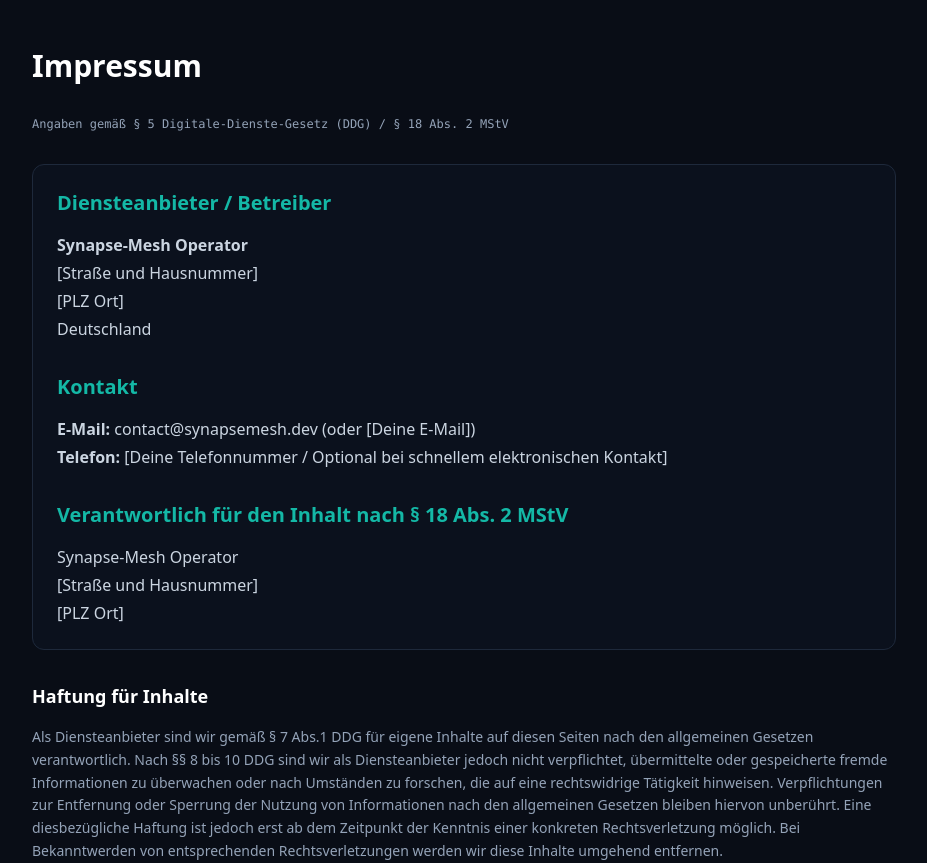
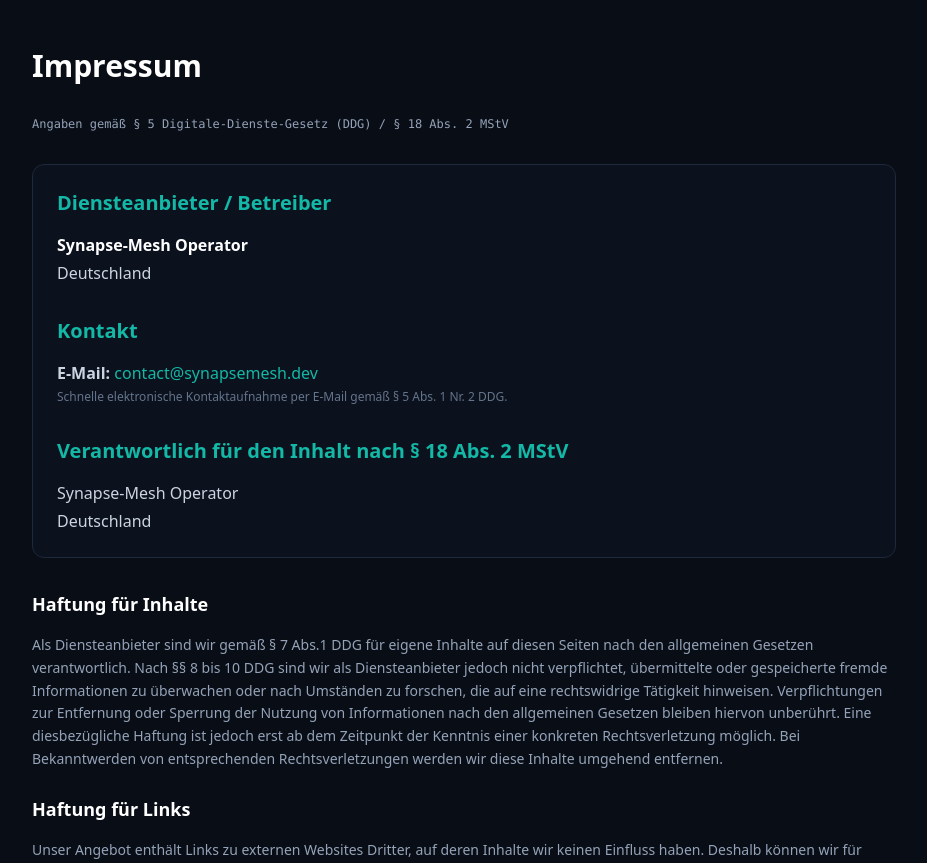
Before and after one commit to McCryptoX/synapse-mesh, a FastAPI app: page /impressum in a window 1280 px wide. Shown: the part 65-928 px from the top of the page, without its empty margins (176-1103 px from the left). Run offline with FastAPI, Linux system fonts and the light colour scheme; some libraries are stand-ins or nearby versions.

Commit message:
fix(legal): update Impressum and Privacy Policy with full contact details for Synapse-Mesh Operator

```diff
--- a/app/templates/impressum.html
+++ b/app/templates/impressum.html
@@ -42,23 +42,22 @@
         <section class="space-y-4 p-6 rounded-xl border border-slate-800 bg-slate-900/40">
             <h2 class="text-xl font-semibold text-brand-500">Diensteanbieter / Betreiber</h2>
             <div class="text-slate-300 space-y-1">
-                <p><strong>Synapse-Mesh Operator</strong></p>
-                <p>[Straße und Hausnummer]</p>
-                <p>[PLZ Ort]</p>
+                <p class="font-bold text-white">Synapse-Mesh Operator</p>
+
                 <p>Deutschland</p>
             </div>
 
             <h2 class="text-xl font-semibold text-brand-500 pt-4">Kontakt</h2>
             <div class="text-slate-300 space-y-1">
-                <p><strong>E-Mail:</strong> contact@synapsemesh.dev (oder [Deine E-Mail])</p>
-                <p><strong>Telefon:</strong> [Deine Telefonnummer / Optional bei schnellem elektronischen Kontakt]</p>
+                <p><strong>E-Mail:</strong> <a href="mailto:contact@synapsemesh.dev" class="text-brand-500 hover:underline">contact@synapsemesh.dev</a></p>
+                <p class="text-xs text-slate-500">Schnelle elektronische Kontaktaufnahme per E-Mail gemäß § 5 Abs. 1 Nr. 2 DDG.</p>
             </div>
 
             <h2 class="text-xl font-semibold text-brand-500 pt-4">Verantwortlich für den Inhalt nach § 18 Abs. 2 MStV</h2>
             <div class="text-slate-300 space-y-1">
                 <p>Synapse-Mesh Operator</p>
-                <p>[Straße und Hausnummer]</p>
-                <p>[PLZ Ort]</p>
+
+                <p>Deutschland</p>
             </div>
         </section>
 
```
Also changed, not shown: app/templates/datenschutz.html (+7 -8 lines).
